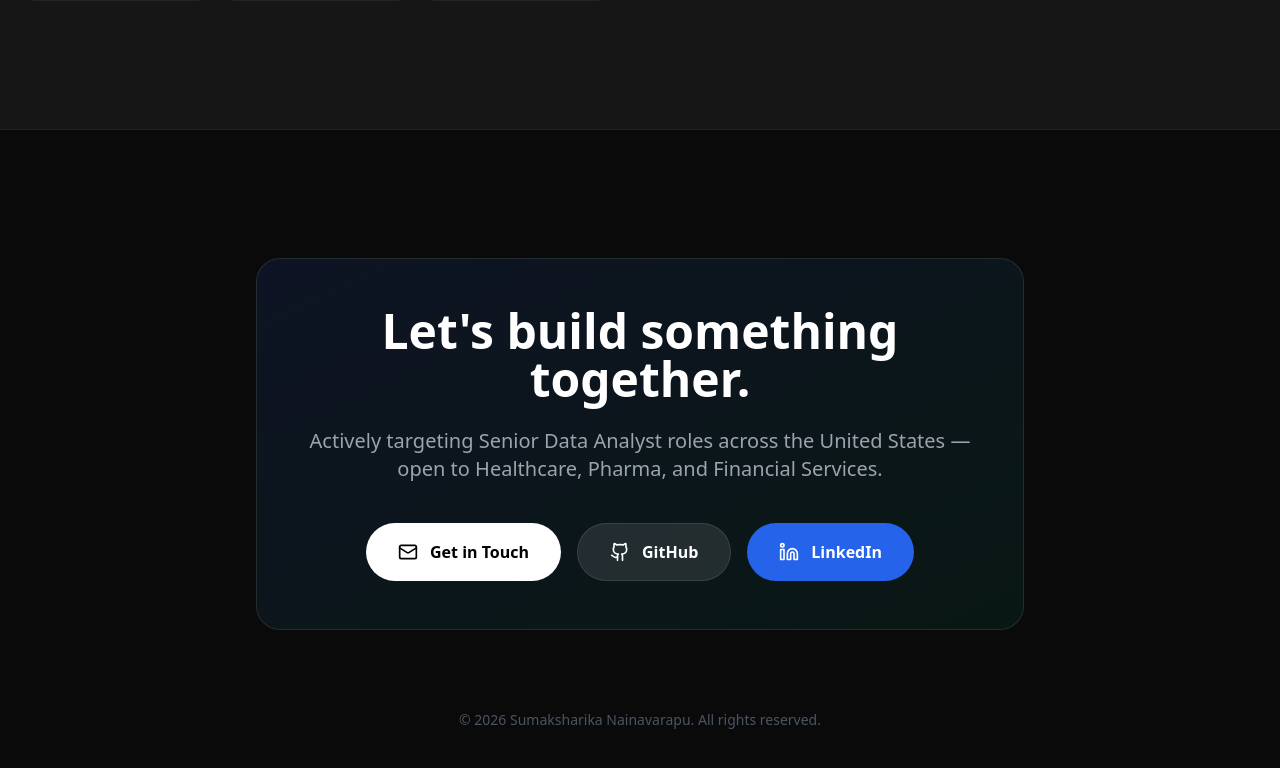
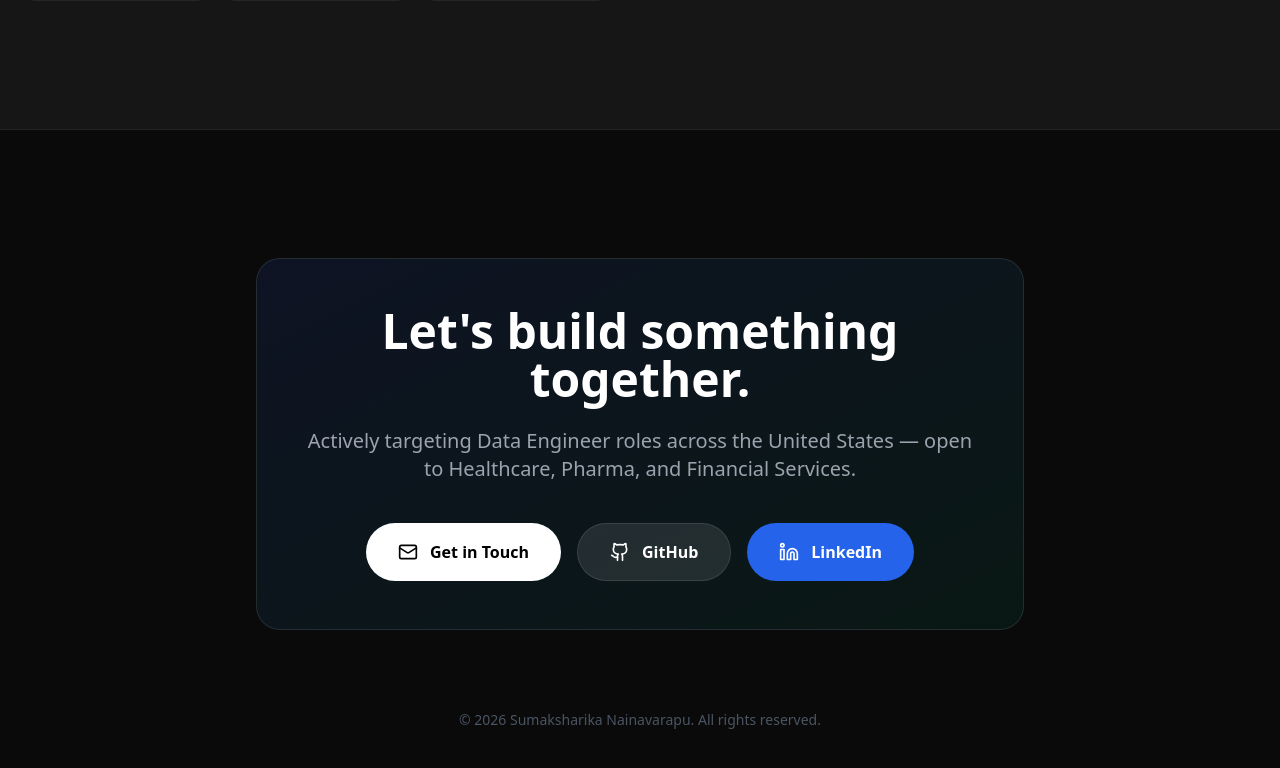
Before and after one commit to sumaksharikaa/sumaksharika-portfolio, a Next.js app: page / in a window 1280 px wide. Shown: the part 5913-6681 px from the top of the page. Built offline with nearby package versions, Linux system fonts and the light colour scheme.

Commit message:
Update page.tsx

```diff
--- a/src/app/page.tsx
+++ b/src/app/page.tsx
@@ -429,7 +429,7 @@ export default function Home() {
       <section className="py-32 px-6 text-center">
         <motion.div initial={{ opacity: 0, scale: 0.9 }} whileInView={{ opacity: 1, scale: 1 }} className="max-w-3xl mx-auto bg-gradient-to-br from-blue-900/20 to-emerald-900/20 p-12 rounded-3xl border border-white/10">
           <h2 className="text-4xl md:text-5xl font-bold text-white mb-6">Let&apos;s build something together.</h2>
-          <p className="text-xl text-gray-400 mb-10">Actively targeting Senior Data Analyst roles across the United States — open to Healthcare, Pharma, and Financial Services.</p>
+          <p className="text-xl text-gray-400 mb-10">Actively targeting Data Engineer roles across the United States — open to Healthcare, Pharma, and Financial Services.</p>
           <div className="flex flex-wrap gap-4 justify-center">
             <a href="mailto:sumaksharika.n@gmail.com" className="inline-flex items-center gap-3 px-8 py-4 bg-white text-black font-bold rounded-full hover:bg-gray-200 transition-colors"><Mail size={20} /> Get in Touch</a>
             <a href="https://github.com/sumaksharikaa" target="_blank" className="inline-flex items-center gap-3 px-8 py-4 bg-white/10 text-white font-bold rounded-full hover:bg-white/20 transition-colors border border-white/10"><Github size={20} /> GitHub</a>
```
